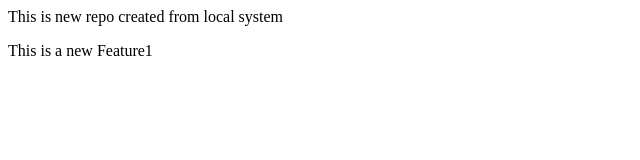
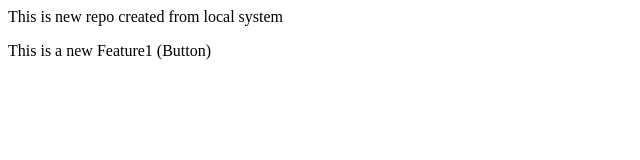
Before and after one commit to JayeshGThali/LocalRepo, a plain HTML site: page Index.html in a window 1280 px wide. Shown: the full height of the page, 0-640 px from the left. Drawn offline with Linux system fonts and the light colour scheme.

Commit message:
Added button in 2nd line

```diff
--- a/Index.html
+++ b/Index.html
@@ -1,2 +1,2 @@
 <p>This is new repo created from local system </p>
-<p>This is a new Feature1 </p>
+<p>This is a new Feature1 (Button) </p>
```
